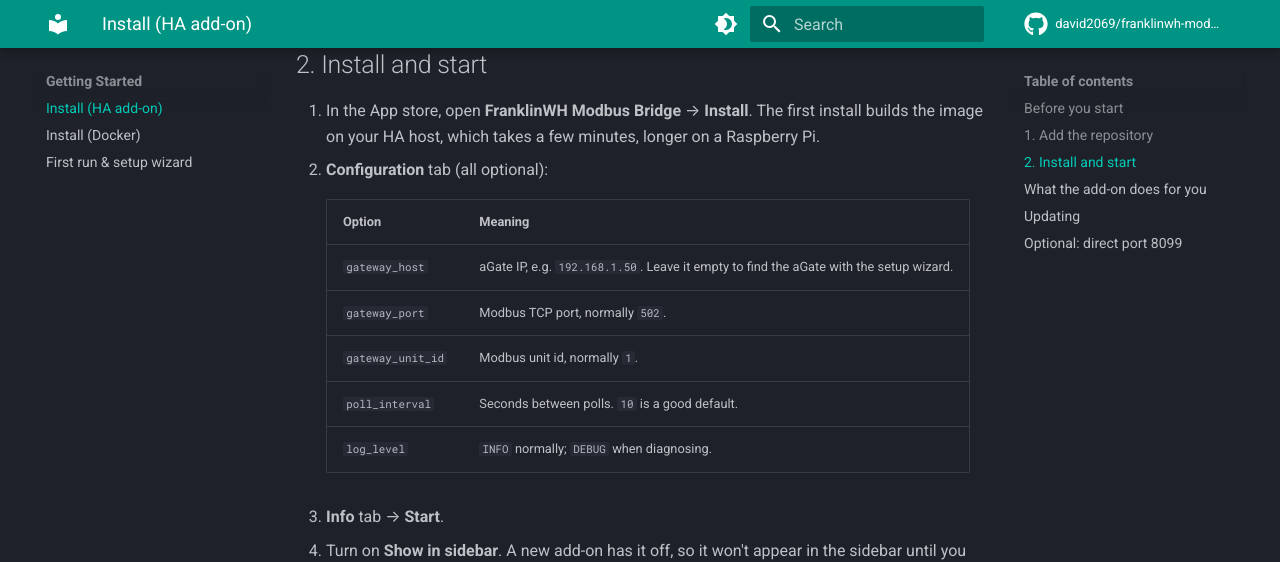
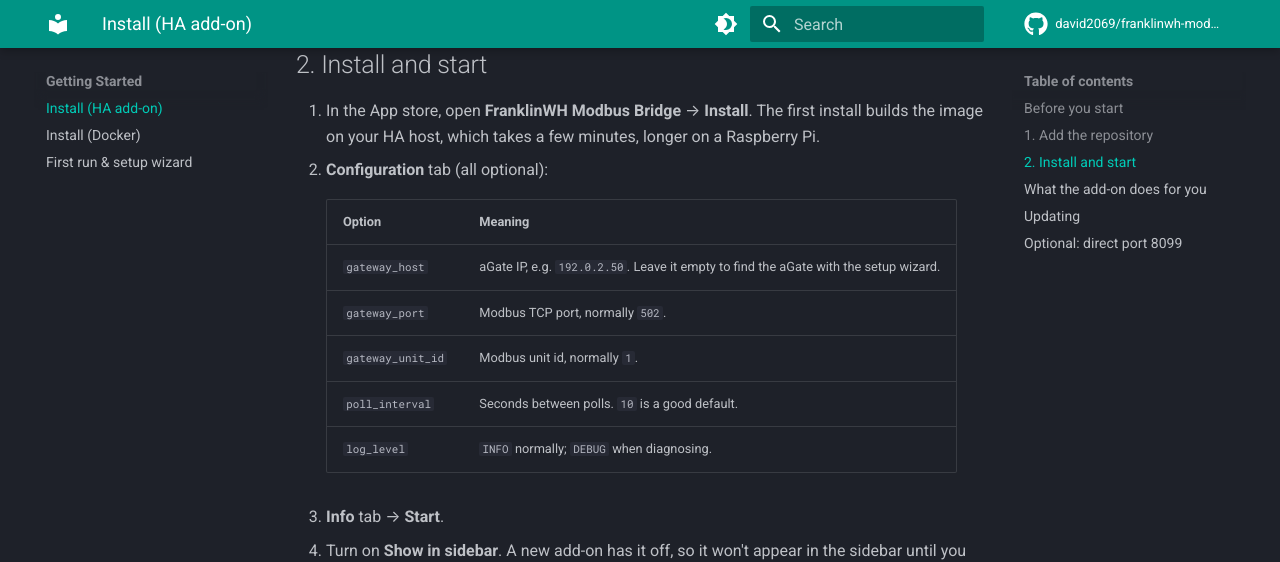
Before and after one commit to david2069/franklinwh-modbus-bridge, an MkDocs documentation site: the page built from docs/user/install-addon.md, in a window 1280 px wide and 900 px high, scrolled down 1014 px. Shown: the top 562 px of the window. Built offline with MkDocs 1.6.1 and Material for MkDocs 9.7.7, drawn with Linux system fonts in a browser that asks for light colours; comment, search, counter and statistics services are not loaded.

Commit message:
docs: example addresses use the documentation range (192.0.2.x, #62)
Co-Authored-By: Claude Opus 5.5 <noreply@anthropic.com>
Claude-Session: https://claude.ai/code/session_01Y16KzdPEVsgLsqKASFjb7K

```diff
--- a/docs/user/install-addon.md
+++ b/docs/user/install-addon.md
@@ -33,7 +33,7 @@ Home Assistant 2026.10 and later:
 
     | Option | Meaning |
     |---|---|
-    | `gateway_host` | aGate IP, e.g. `192.168.1.50`. Leave it empty to find the aGate with the setup wizard. |
+    | `gateway_host` | aGate IP, e.g. `192.0.2.50`. Leave it empty to find the aGate with the setup wizard. |
     | `gateway_port` | Modbus TCP port, normally `502`. |
     | `gateway_unit_id` | Modbus unit id, normally `1`. |
     | `poll_interval` | Seconds between polls. `10` is a good default. |
```
Also changed, not shown: docs/user/setup-wizard.md (+1 -1 lines).
